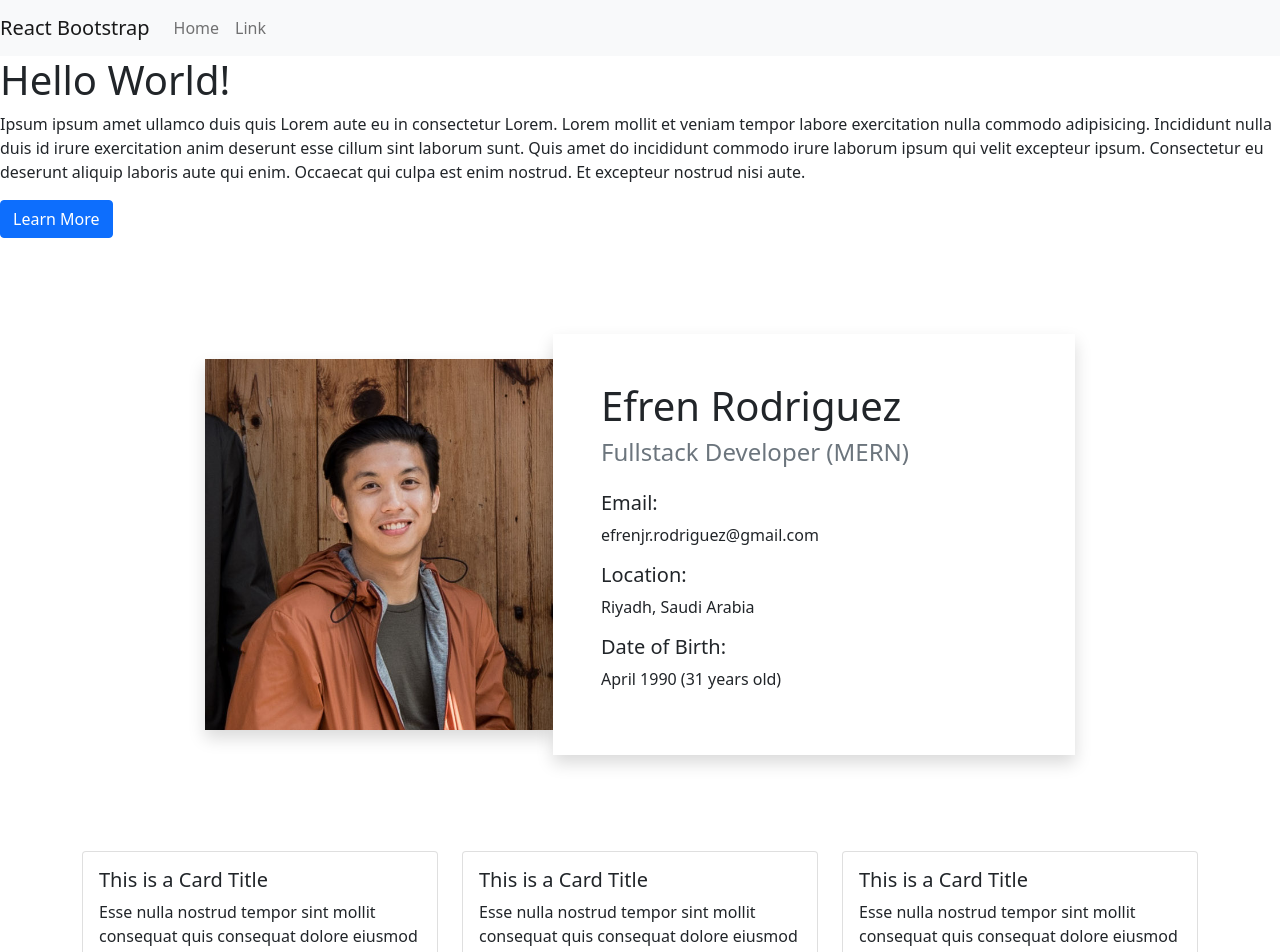
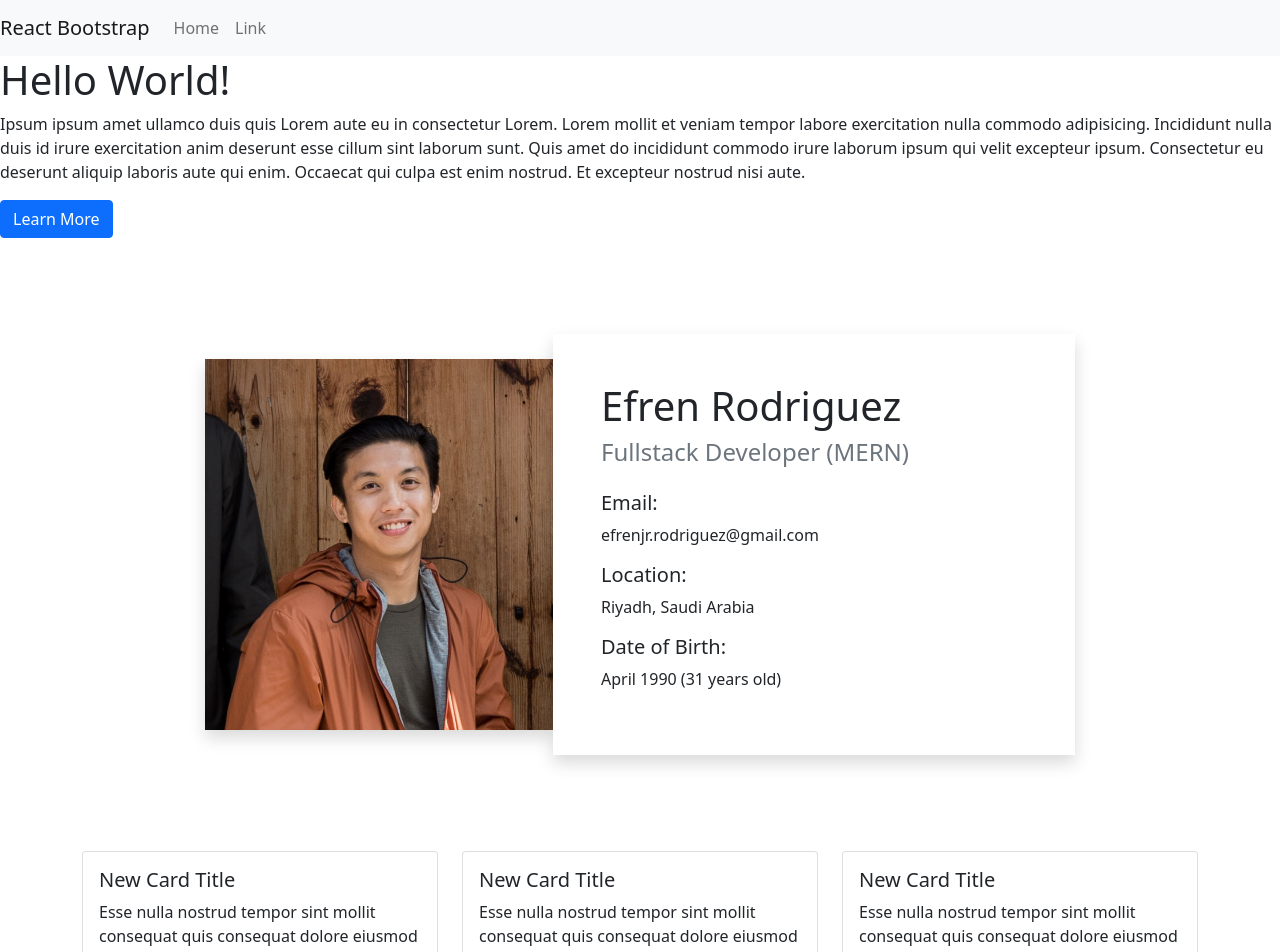
Before and after one commit to efrenjr-dev/rodriguez-portfolio-dev-b, a React (Create React App) app: page / in a window 1280 px wide. Shown: the top 952 px of the page. Built offline with nearby package versions, Linux system fonts and the light colour scheme.

Commit message:
Update Card.js
updated card title

```diff
--- a/src/components/Card.js
+++ b/src/components/Card.js
@@ -6,7 +6,7 @@ export default function CardComponent() {
   return (
     <Card>
       <Card.Body>
-        <Card.Title>This is a Card Title</Card.Title>
+        <Card.Title>New Card Title</Card.Title>
         <Card.Text>
           <p>
             Esse nulla nostrud tempor sint mollit consequat quis consequat
```
